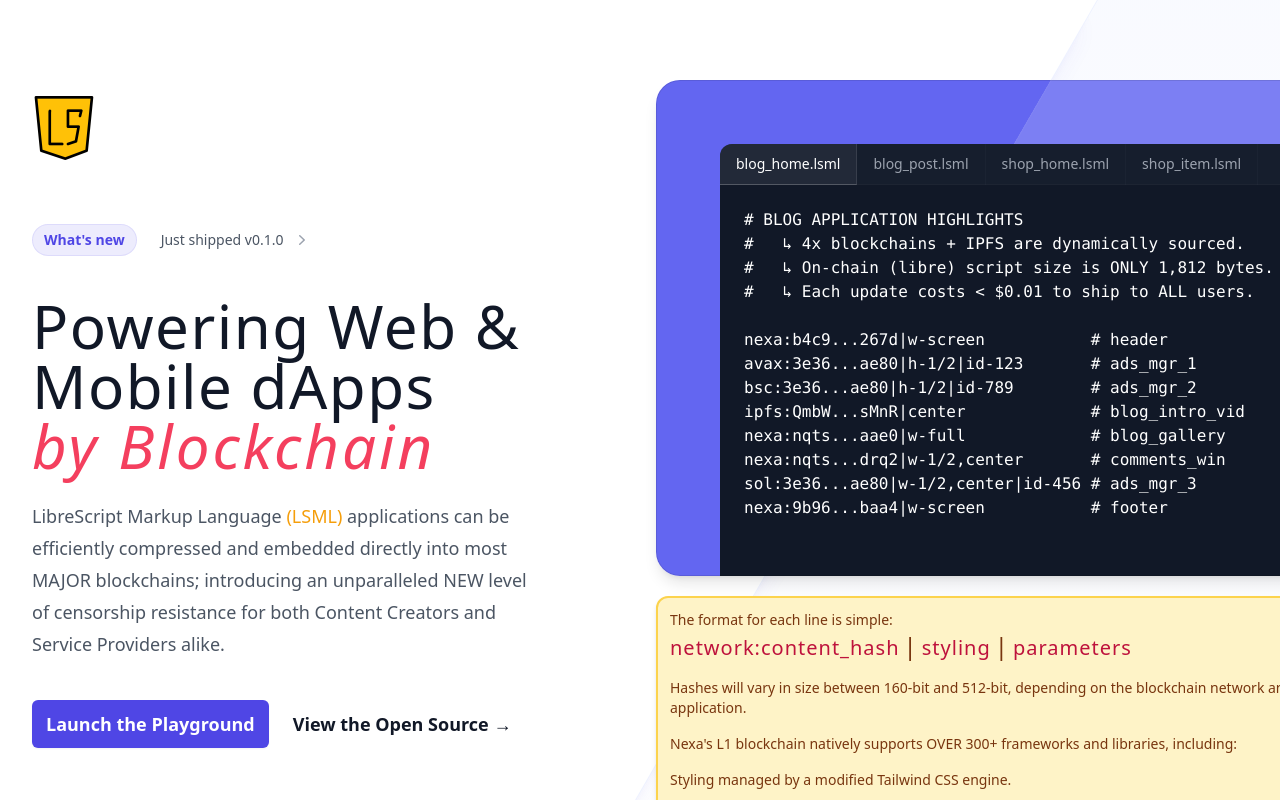
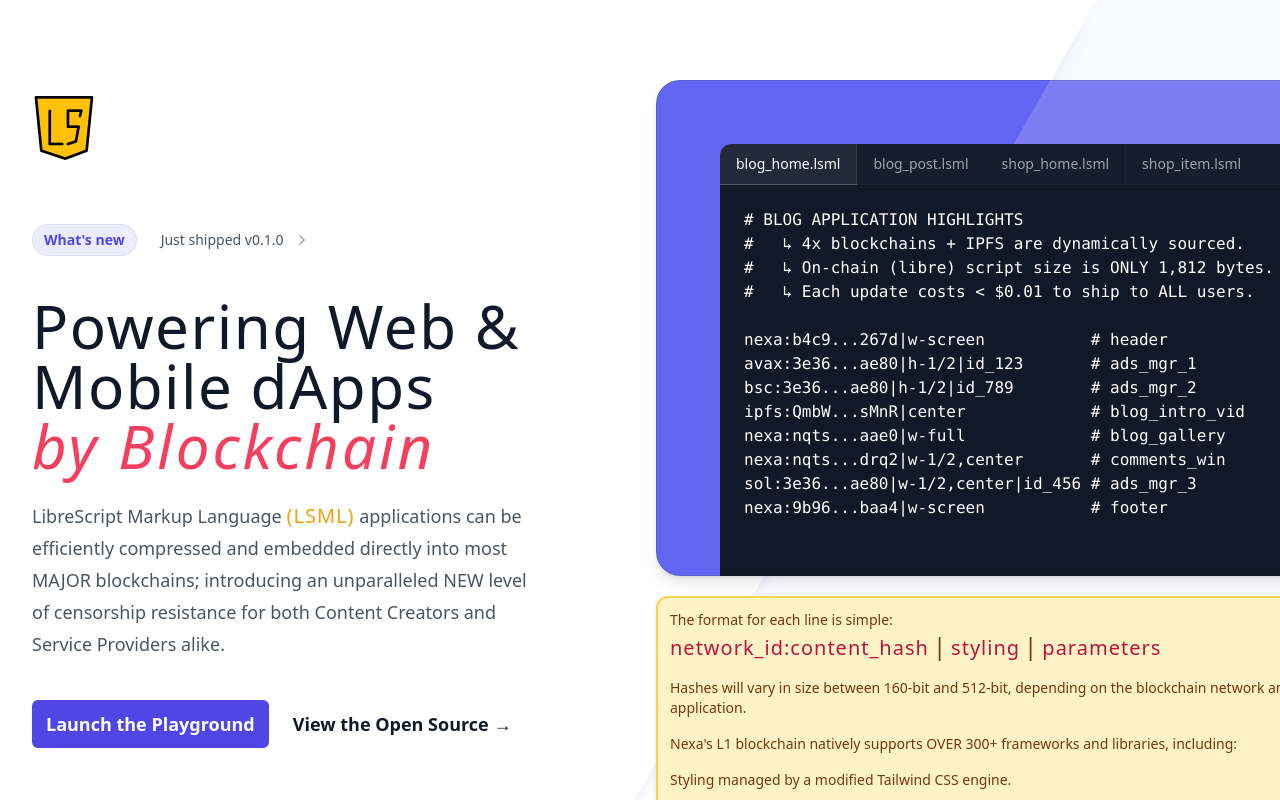
Before and after one commit to nyusternie/librescript, a Nuxt app: page / in a window 1280 px wide. Shown: the top 800 px of the page. Built offline with nearby package versions, Linux system fonts and the light colour scheme.

Commit message:
Update formatting.

```diff
--- a/pages/index.vue
+++ b/pages/index.vue
@@ -37,8 +37,8 @@
                             </h1>
 
                             <p class="mt-6 text-lg leading-8 text-gray-600">
-                                <span class="font-medium">LibreScript Markup Language <span class="text-amber-500">(LSML)</span></span> applications can be efficiently compressed and embedded directly into most MAJOR blockchains;
-                                introducing an unparalleled NEW level of censorship resistance for both Content Creators and Service Providers alike.
+                                <span class="font-medium">LibreScript Markup Language <span class="text-xl text-amber-500 tracking-wider">(LSML)</span></span> applications can be efficiently compressed and embedded directly into most <span class="font-medium">MAJOR</span> blockchains;
+                                introducing an unparalleled <span class="font-medium">NEW</span> level of censorship resistance for both <span class="font-medium">Content Creators</span> and <span class="font-medium">Service Providers</span> alike.
                             </p>
 
                             <!-- <p class="mt-6 text-lg leading-8 text-gray-600">
@@ -97,12 +97,12 @@
 #   ↳ Each update costs &lt; $0.01 to ship to ALL users.
 
 nexa:b4c9...267d|w-screen           # header
-avax:3e36...ae80|h-1/2|id-123       # ads_mgr_1
-bsc:3e36...ae80|h-1/2|id-789        # ads_mgr_2
+avax:3e36...ae80|h-1/2|id_123       # ads_mgr_1
+bsc:3e36...ae80|h-1/2|id_789        # ads_mgr_2
 ipfs:QmbW...sMnR|center             # blog_intro_vid
 nexa:nqts...aae0|w-full             # blog_gallery
 nexa:nqts...drq2|w-1/2,center       # comments_win
-sol:3e36...ae80|w-1/2,center|id-456 # ads_mgr_3
+sol:3e36...ae80|w-1/2,center|id_456 # ads_mgr_3
 nexa:9b96...baa4|w-screen           # footer
 </pre>
                                     </div>
@@ -117,7 +117,7 @@
                         <div class="">
                             The format for each line is simple:
                             <div class="block font-light text-xl text-rose-700 tracking-wider">
-                                network:content_hash<span class="px-1 text-amber-900 text-2xl">|</span>styling<span class="px-1 text-amber-900 text-2xl">|</span>parameters
+                                network_id:content_hash<span class="px-1 text-amber-900 text-2xl">|</span>styling<span class="px-1 text-amber-900 text-2xl">|</span>parameters
                             </div>
                         </div>
 
```
